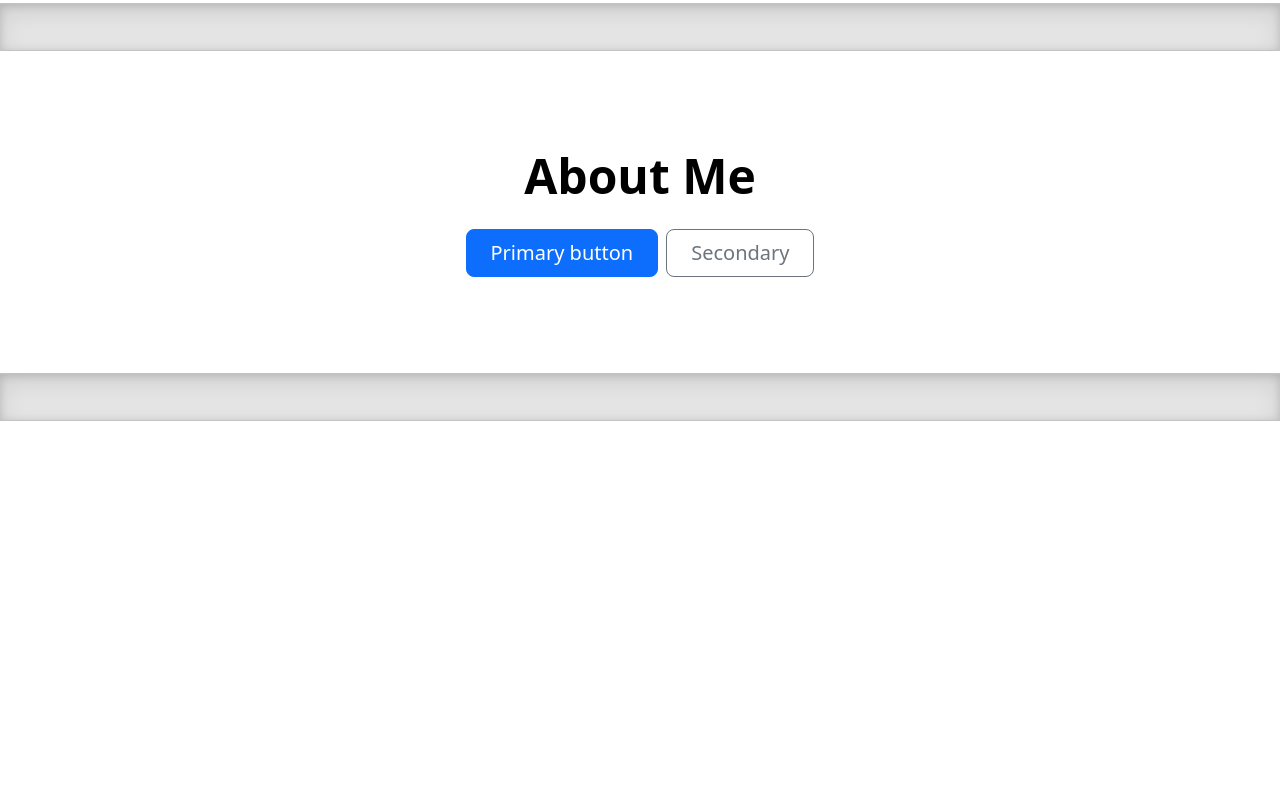
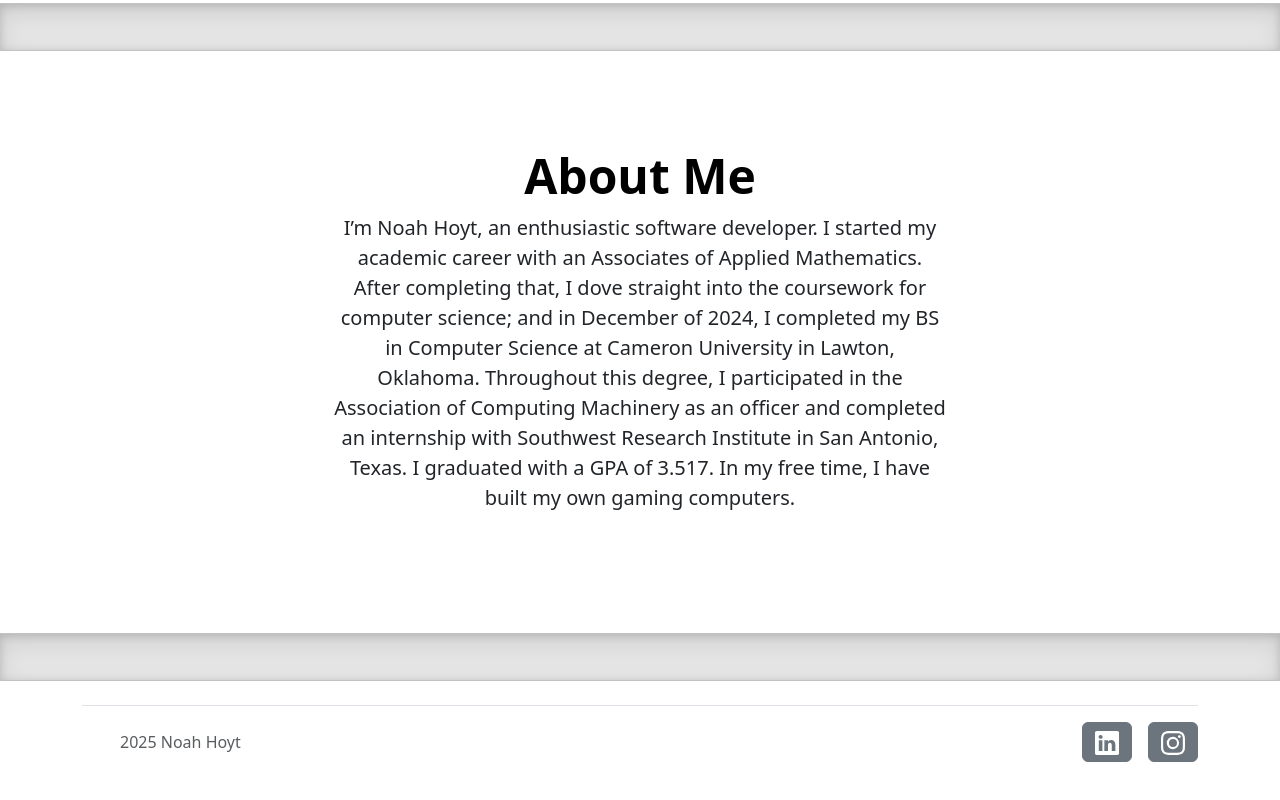
Before and after one commit to NoahwHoyt/DevPortfolio, a plain HTML site: page index.html in a window 1280 px wide. Shown: the part 763-1563 px from the top of the page. Before the commit the page ends 1184 px from the top, so only its background shows below. Drawn offline with nearby package versions, Linux system fonts and the light colour scheme.

Commit message:
Added footer with links to social media profiles.

```diff
--- a/index.html
+++ b/index.html
@@ -59,14 +59,43 @@
       <div class="px-4 py-5 my-5 text-center">
         <h1 class="display-5 fw-bold text-body-emphasis">About Me</h1>
         <div class="col-lg-6 mx-auto">
-          <p class="lead mb-4"></p>
-          <div class="d-grid gap-2 d-sm-flex justify-content-sm-center">
-            <button type="button" class="btn btn-primary btn-lg px-4 gap-3">Primary button</button>
-            <button type="button" class="btn btn-outline-secondary btn-lg px-4">Secondary</button>
-          </div>
+          <p class="lead mb-4">I’m Noah Hoyt, an enthusiastic software developer. I started my academic career with an
+            Associates of Applied Mathematics. After completing that, I dove straight into the coursework for
+            computer science; and in December of 2024, I completed my BS in Computer Science at
+            Cameron University in Lawton, Oklahoma. Throughout this degree, I participated in the
+            Association of Computing Machinery as an officer and completed an internship with Southwest
+            Research Institute in San Antonio, Texas. I graduated with a GPA of 3.517.
+            In my free time, I have built my own gaming computers.</p>
         </div>
       </div>
       <div class="b-divider"></div>
+      <div class="container">
+        <footer class="d-flex flex-wrap justify-content-between align-items-center py-3 my-4 border-top">
+          <div class="col-md-4 d-flex align-items-center">
+            <a href="/" class="mb-3 me-2 mb-md-0 text-body-secondary text-decoration-none lh-1">
+              <svg class="bi" width="30" height="24"><use xlink:href="#bootstrap"></use></svg>
+            </a>
+            <span class="mb-3 mb-md-0 text-body-secondary">2025 Noah Hoyt</span>
+          </div>
+
+          <ul class="nav col-md-4 justify-content-end list-unstyled d-flex">
+            <li class="ms-3">
+              <a type="button" class="btn btn-secondary" href="https://www.linkedin.com/in/noah-hoyt-18275a304/" target="_blank">
+                <svg xmlns="http://www.w3.org/2000/svg" width="24" height="24" fill="currentColor" class="bi bi-linkedin" viewBox="0 0 16 16">
+                  <path d="M0 1.146C0 .513.526 0 1.175 0h13.65C15.474 0 16 .513 16 1.146v13.708c0 .633-.526 1.146-1.175 1.146H1.175C.526 16 0 15.487 0 14.854zm4.943 12.248V6.169H2.542v7.225zm-1.2-8.212c.837 0 1.358-.554 1.358-1.248-.015-.709-.52-1.248-1.342-1.248S2.4 3.226 2.4 3.934c0 .694.521 1.248 1.327 1.248zm4.908 8.212V9.359c0-.216.016-.432.08-.586.173-.431.568-.878 1.232-.878.869 0 1.216.662 1.216 1.634v3.865h2.401V9.25c0-2.22-1.184-3.252-2.764-3.252-1.274 0-1.845.7-2.165 1.193v.025h-.016l.016-.025V6.169h-2.4c.03.678 0 7.225 0 7.225z"></path>
+                </svg>
+              </a>
+            </li>
+            <li class="ms-3">
+              <a type="button" class="btn btn-secondary" href="https://www.instagram.com/noahh.1018/" target="_blank">
+                <svg xmlns="http://www.w3.org/2000/svg" width="24" height="24" fill="currentColor" class="bi bi-instagram" viewBox="0 0 16 16">
+                  <path d="M8 0C5.829 0 5.556.01 4.703.048 3.85.088 3.269.222 2.76.42a3.9 3.9 0 0 0-1.417.923A3.9 3.9 0 0 0 .42 2.76C.222 3.268.087 3.85.048 4.7.01 5.555 0 5.827 0 8.001c0 2.172.01 2.444.048 3.297.04.852.174 1.433.372 1.942.205.526.478.972.923 1.417.444.445.89.719 1.416.923.51.198 1.09.333 1.942.372C5.555 15.99 5.827 16 8 16s2.444-.01 3.298-.048c.851-.04 1.434-.174 1.943-.372a3.9 3.9 0 0 0 1.416-.923c.445-.445.718-.891.923-1.417.197-.509.332-1.09.372-1.942C15.99 10.445 16 10.173 16 8s-.01-2.445-.048-3.299c-.04-.851-.175-1.433-.372-1.941a3.9 3.9 0 0 0-.923-1.417A3.9 3.9 0 0 0 13.24.42c-.51-.198-1.092-.333-1.943-.372C10.443.01 10.172 0 7.998 0zm-.717 1.442h.718c2.136 0 2.389.007 3.232.046.78.035 1.204.166 1.486.275.373.145.64.319.92.599s.453.546.598.92c.11.281.24.705.275 1.485.039.843.047 1.096.047 3.231s-.008 2.389-.047 3.232c-.035.78-.166 1.203-.275 1.485a2.5 2.5 0 0 1-.599.919c-.28.28-.546.453-.92.598-.28.11-.704.24-1.485.276-.843.038-1.096.047-3.232.047s-2.39-.009-3.233-.047c-.78-.036-1.203-.166-1.485-.276a2.5 2.5 0 0 1-.92-.598 2.5 2.5 0 0 1-.6-.92c-.109-.281-.24-.705-.275-1.485-.038-.843-.046-1.096-.046-3.233s.008-2.388.046-3.231c.036-.78.166-1.204.276-1.486.145-.373.319-.64.599-.92s.546-.453.92-.598c.282-.11.705-.24 1.485-.276.738-.034 1.024-.044 2.515-.045zm4.988 1.328a.96.96 0 1 0 0 1.92.96.96 0 0 0 0-1.92m-4.27 1.122a4.109 4.109 0 1 0 0 8.217 4.109 4.109 0 0 0 0-8.217m0 1.441a2.667 2.667 0 1 1 0 5.334 2.667 2.667 0 0 1 0-5.334"/>
+                </svg>
+              </a>
+            </li>
+          </ul>
+        </footer>
+      </div>
     </main>
   </body>
   <script src="https://cdn.jsdelivr.net/npm/@popperjs/core@2.11.8/dist/umd/popper.min.js" integrity="sha384-I7E8VVD/ismYTF4hNIPjVp/Zjvgyol6VFvRkX/vR+Vc4jQkC+hVqc2pM8ODewa9r" crossorigin="anonymous"></script>
```
